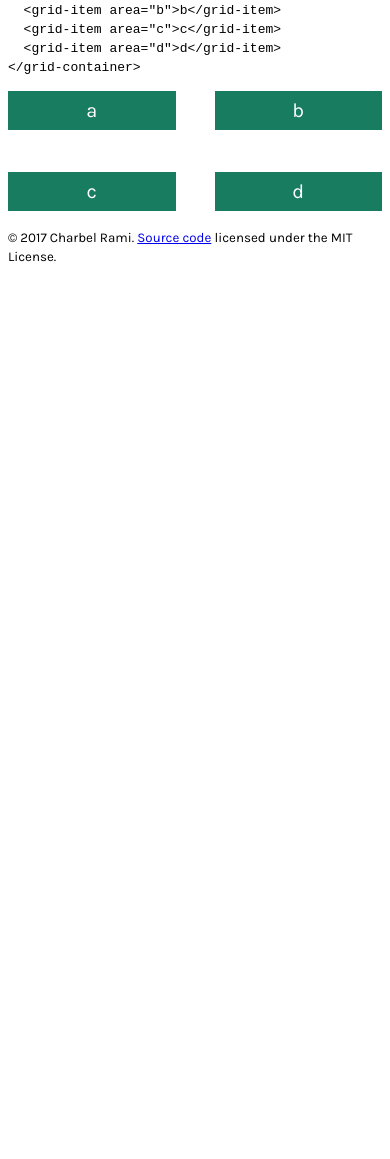
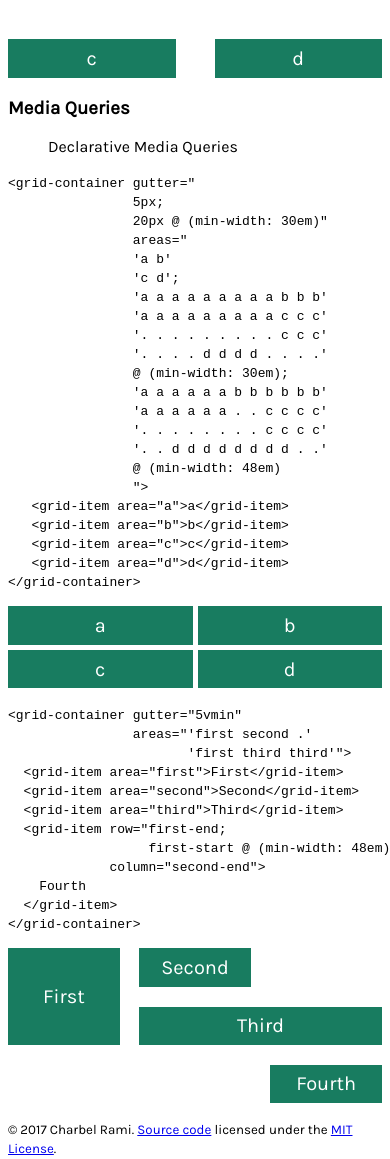
Before and after one commit to charbelrami/grid-container, a website: page index.html in a window 390 px wide. Shown: the part 3641-4800 px from the top of the page. Before the commit the page ends 3922 px from the top, so only its background shows below. Drawn offline with Linux system fonts and the light colour scheme.

Commit message:
add declarative media query

```diff
--- a/grid-container.js
+++ b/grid-container.js
@@ -1,6 +1,55 @@
-customElements.define(
-  'grid-container',
-  class extends HTMLElement {
+class GridElement extends HTMLElement {
+  constructor() {
+    super();
+  }
+
+  setMediaQueries(attrName, val) {
+    let mediaQueryStyleNode = this.shadowRoot.querySelector(`#mq-${attrName}`);
+
+    if (mediaQueryStyleNode) {
+      mediaQueryStyleNode.innerHTML = '';
+    } else {
+      mediaQueryStyleNode = document.createElement('style');
+      mediaQueryStyleNode.id = `mq-${attrName}`;
+      const slot = this.shadowRoot.querySelector('slot');
+      this.shadowRoot.insertBefore(mediaQueryStyleNode, slot);
+    }
+
+    val = val.split(';');
+
+    for (const valElem of val) {
+      if (valElem.includes('@')) {
+        const valElemSplit = valElem.split('@');
+        const propertyVal = valElemSplit[0];
+        const query = valElemSplit[1];
+
+        let propertyName = `grid-${attrName}`;
+
+        if (attrName === 'grid') {
+          propertyName = 'grid';
+        }
+
+        if (attrName === 'gutter') {
+          propertyName = 'grid-gap';
+        }
+
+        if (attrName === 'areas') {
+          propertyName = 'grid-template-areas';
+        }
+
+        mediaQueryStyleNode.innerHTML += `@media ${query} {
+            :host([${attrName}]) {
+              ${propertyName}: ${propertyVal};
+            }
+          }`;
+      } else {
+        this.style.setProperty(`--${attrName}`, valElem);
+      }
+    }
+  }
+}
+
+class GridContainer extends GridElement {
   constructor() {
     super();
     const shadowRoot = this.attachShadow({ mode: 'open' });
@@ -28,14 +77,20 @@ customElements.define(
   }
 
   attributeChangedCallback(name, oldVal, newVal) {
+    // removes last semicolon
+    newVal = newVal.replace(/;([\s]+)?$/, '');
+
+    if (newVal.includes(';')) {
+      this.setMediaQueries(name, newVal);
+    } else {
       this.style.setProperty(`--${name}`, newVal);
     }
   }
-);
+}
 
-customElements.define(
-  'grid-item',
-  class extends HTMLElement {
+customElements.define('grid-container', GridContainer);
+
+class GridItem extends GridElement {
   constructor() {
     super();
     const shadowRoot = this.attachShadow({ mode: 'open' });
@@ -58,7 +113,15 @@ customElements.define(
   }
 
   attributeChangedCallback(name, oldVal, newVal) {
+    // removes last semicolon
+    newVal = newVal.replace(/;([\s]+)?$/, '');
+
+    if (newVal.includes(';')) {
+      this.setMediaQueries(name, newVal);
+    } else {
       this.style.setProperty(`--${name}`, newVal);
     }
   }
-);
+}
+
+customElements.define('grid-item', GridItem);
--- a/index.html
+++ b/index.html
@@ -43,8 +43,7 @@
     <p>CSS Grid Layout + Custom Elements v1 + Shadow DOM v1</p>
   </blockquote>
 
-  <pre><code>
-&lt;grid-container gutter="5vmin"
+  <pre><code>&lt;grid-container gutter="5vmin"
                 areas="'first second .'
                        'first third third'"&gt;
   &lt;grid-item area="first"&gt;First&lt;/grid-item&gt;
@@ -79,8 +78,7 @@
     <p>Creates a grid template using named <code>grid-item</code>s</p>
   </blockquote>
 
-  <pre><code>
-&lt;grid-container gutter="1rem"
+  <pre><code>&lt;grid-container gutter="1rem"
                 areas="
                   'a a a a a a a a a b b b'
                   'a a a a a a a a a c c c'
@@ -114,8 +112,7 @@
       for rows and columns</p>
   </blockquote>
 
-  <pre><code>
-&lt;grid-container gutter="1rem"
+  <pre><code>&lt;grid-container gutter="1rem"
                 grid="
                   'a    b' minmax(100px, 1fr)
                   'c    b' 2fr
@@ -138,8 +135,7 @@
     <grid-item area="c">c</grid-item>
   </grid-container>
 
-  <pre><code>
-&lt;grid-container gutter="20vmin 2vw"
+  <pre><code>&lt;grid-container gutter="20vmin 2vw"
                 grid="
                   'a   b   d' 1fr
                   'c   b   .' 2fr
@@ -166,8 +162,7 @@
                style="position: sticky; top: 0;">sticky</grid-item>
   </grid-container>
 
-  <pre><code>
-&lt;grid-container gutter="16px"
+  <pre><code>&lt;grid-container gutter="16px"
                 grid="auto-flow 50px / repeat(auto-fill, 300px)"&gt;
   &lt;grid-item&gt;&lt;/grid-item&gt;
   &lt;grid-item&gt;&lt;/grid-item&gt;
@@ -196,8 +191,7 @@
     <p>Specifies all gutters, or gutter between rows and gutter between columns separately</p>
   </blockquote>
 
-  <pre><code>
-&lt;grid-container gutter="16px"
+  <pre><code>&lt;grid-container gutter="16px"
                 areas="
                 'a b'
                 'c d'
@@ -220,8 +214,7 @@
     <grid-item area="d">d</grid-item>
   </grid-container>
 
-  <pre><code>
-&lt;grid-container gutter="5vh 10vw"
+  <pre><code>&lt;grid-container gutter="5vh 10vw"
                 areas="
                 'a b'
                 'c d'
@@ -244,8 +237,88 @@
     <grid-item area="d">d</grid-item>
   </grid-container>
 
+  <h3>Media Queries</h3>
+
+  <blockquote>
+    <p>Declarative Media Queries</p>
+  </blockquote>
+
+  <pre><code>&lt;grid-container gutter="
+                5px;
+                20px @ (min-width: 30em)"
+                areas="
+                'a b'
+                'c d';
+                'a a a a a a a a a b b b'
+                'a a a a a a a a a c c c'
+                '. . . . . . . . . c c c'
+                '. . . . d d d d . . . .'
+                @ (min-width: 30em);
+                'a a a a a a b b b b b b'
+                'a a a a a a . . c c c c'
+                '. . . . . . . . c c c c'
+                '. . d d d d d d d d . .'
+                @ (min-width: 48em)
+                "&gt;
+   &lt;grid-item area="a"&gt;a&lt;/grid-item&gt;
+   &lt;grid-item area="b"&gt;b&lt;/grid-item&gt;
+   &lt;grid-item area="c"&gt;c&lt;/grid-item&gt;
+   &lt;grid-item area="d"&gt;d&lt;/grid-item&gt;
+&lt;/grid-container&gt;
+</code></pre>
+
+  <grid-container gutter="
+                5px;
+                20px @ (min-width: 30em)"
+                  areas="
+                'a b'
+                'c d';
+                'a a a a a a a a a b b b'
+                'a a a a a a a a a c c c'
+                '. . . . . . . . . c c c'
+                '. . . . d d d d . . . .'
+                @ (min-width: 30em);
+                'a a a a a a b b b b b b'
+                'a a a a a a . . c c c c'
+                '. . . . . . . . c c c c'
+                '. . d d d d d d d d . .'
+                @ (min-width: 48em)
+                ">
+    <grid-item area="a">a</grid-item>
+    <grid-item area="b">b</grid-item>
+    <grid-item area="c">c</grid-item>
+    <grid-item area="d">d</grid-item>
+  </grid-container>
+
+  <pre><code>&lt;grid-container gutter="5vmin"
+                areas="'first second .'
+                       'first third third'"&gt;
+  &lt;grid-item area="first"&gt;First&lt;/grid-item&gt;
+  &lt;grid-item area="second"&gt;Second&lt;/grid-item&gt;
+  &lt;grid-item area="third"&gt;Third&lt;/grid-item&gt;
+  &lt;grid-item row="first-end;
+                  first-start @ (min-width: 48em)"
+             column="second-end"&gt;
+    Fourth
+  &lt;/grid-item&gt;
+&lt;/grid-container&gt;
+</code></pre>
+
+  <grid-container gutter="5vmin"
+                  areas="'first second .'
+                       'first third third'">
+    <grid-item area="first">First</grid-item>
+    <grid-item area="second">Second</grid-item>
+    <grid-item area="third">Third</grid-item>
+    <grid-item row="first-end;
+                  first-start @ (min-width: 48em)"
+               column="second-end">
+      Fourth
+    </grid-item>
+  </grid-container>
+
   <footer>
-    <p><small>&copy; 2017 Charbel Rami. <a href="https://github.com/charbelrami/grid-container">Source code</a> licensed under the MIT License.</small></p>
+    <p><small>&copy; 2017 Charbel Rami. <a href="https://github.com/charbelrami/grid-container">Source code</a> licensed under the <a href="https://raw.githubusercontent.com/charbelrami/grid-container/master/license">MIT License</a>.</small></p>
   </footer>
 </body>
 
```
Also changed, not shown: docs/img/example-media-query-item.gif (added), docs/img/example-media-query.gif (added), readme.md. Lines whose indentation alone changed are shown as unchanged.
